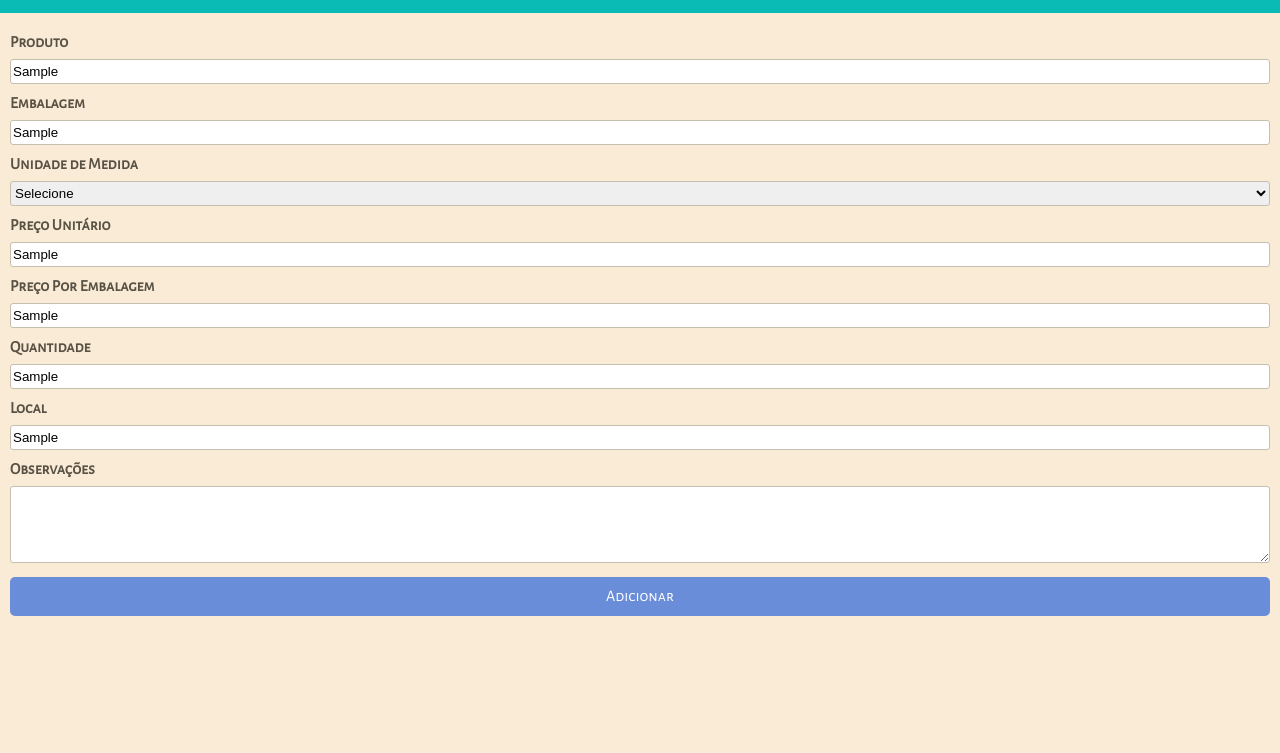
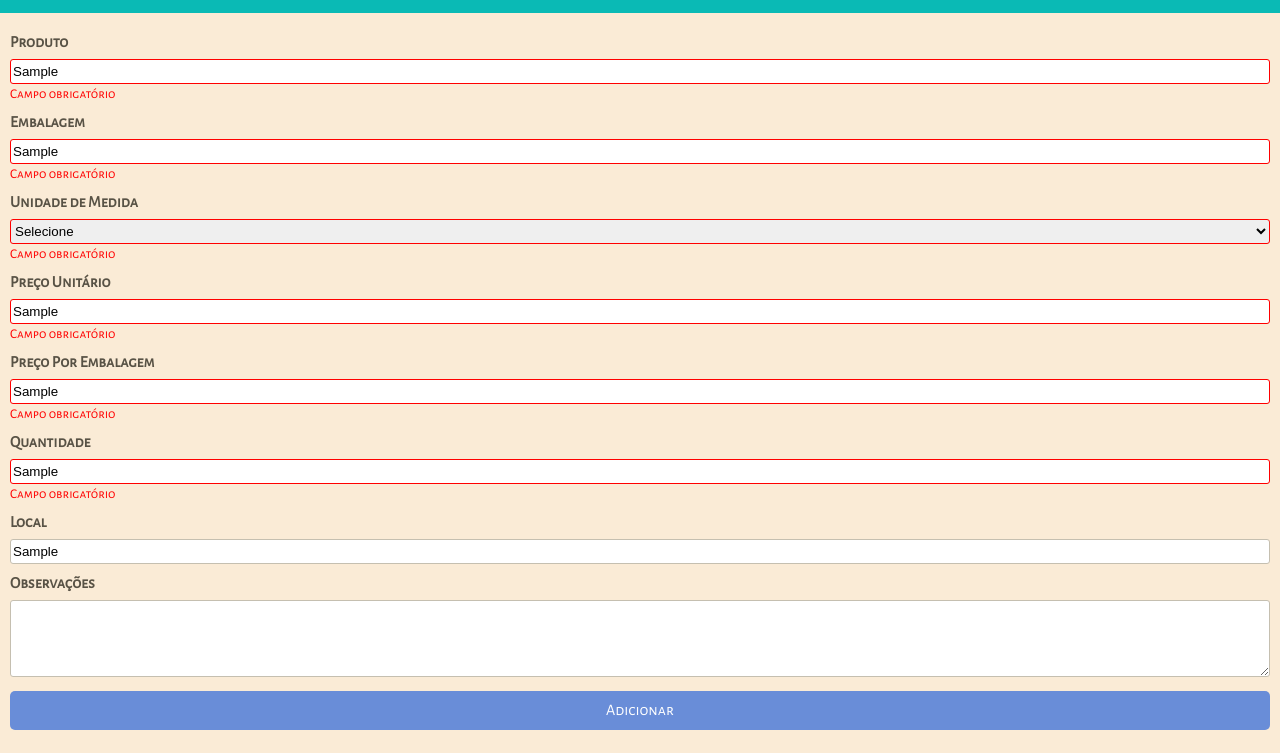
Before and after one commit to Jefferson227/fuzzy-logic-design, a plain HTML site: page index.html in a window 1280 px wide. Both pictures are taken after typing "Sample", "Sample", "Sample", "Sample", "Sample", "Sample" into the empty fields and a click on the button "Adicionar". Shown: the part 47-800 px from the top of the page. Drawn offline with Linux system fonts and the light colour scheme.

Commit message:
Add validation to fields

```diff
--- a/index.html
+++ b/index.html
@@ -9,6 +9,7 @@
     <link rel="stylesheet" href="https://use.fontawesome.com/releases/v5.5.0/css/all.css" integrity="sha384-B4dIYHKNBt8Bc12p+WXckhzcICo0wtJAoU8YZTY5qE0Id1GSseTk6S+L3BlXeVIU" crossorigin="anonymous">
     <link href="https://fonts.googleapis.com/css?family=Lobster" rel="stylesheet">
     <link href="https://fonts.googleapis.com/css?family=Alegreya+Sans+SC" rel="stylesheet">
+    <link href="https://fonts.googleapis.com/css?family=Roboto" rel="stylesheet">
   </head>
 
   <body>
@@ -30,37 +31,43 @@
       <section class="form">
         <div class="field">
           <div class="label">Produto</div>
-          <input type="text" />
+          <input type="text" class="input"/>
+          <small class="validation-message hide">Campo obrigatório</small>
         </div>
 
         <div class="field">
           <div class="label">Embalagem</div>
-          <input type="text" />
+          <input type="text" class="input"/>
+          <small class="validation-message hide">Campo obrigatório</small>
         </div>
 
         <div class="field">
           <div class="label">Unidade de Medida</div>
-          <select>
+          <select class="input">
             <option>Selecione</option>
             <option>Unidade</option>
             <option>Grama</option>
             <option>Mililitro</option>
           </select>
+          <small class="validation-message hide">Campo obrigatório</small>
         </div>
 
         <div class="field">
           <div class="label">Preço Unitário</div>
-          <input type="text" />
+          <input type="text" class="input"/>
+          <small class="validation-message hide">Campo obrigatório</small>
         </div>
 
         <div class="field">
           <div class="label">Preço Por Embalagem</div>
-          <input type="text" />
+          <input type="text" class="input"/>
+          <small class="validation-message hide">Campo obrigatório</small>
         </div>
 
         <div class="field">
           <div class="label">Quantidade</div>
-          <input type="text" />
+          <input type="text" class="input"/>
+          <small class="validation-message hide">Campo obrigatório</small>
         </div>
 
         <div class="field">
@@ -74,11 +81,11 @@
         </div>
 
         <div class="full-button">
-          <button>Adicionar</button>
+          <button id="btn-add">Adicionar</button>
         </div>
       </section>
     </section>
 
-    <!-- <script src="main.js"></script> -->
+    <script src="index.js"></script>
   </body>
 </html>
--- /dev/null
+++ b/index.js
@@ -0,0 +1,11 @@
+document.getElementById('btn-add').addEventListener('click', () => {
+  let elementsWithValidation = document.getElementsByClassName('validation-message');
+  for (let i = 0; i < elementsWithValidation.length; i++) {
+    elementsWithValidation[i].classList.remove('hide');
+  }
+
+  let fields = document.getElementsByClassName('input');
+  for (let i = 0; i < fields.length; i++) {
+    fields[i].classList.add('red-border');
+  }
+});
--- a/style.css
+++ b/style.css
@@ -2,6 +2,14 @@ body {
   margin: 0;
   padding: 0;
   background-color: #faebd6;
+}
+
+.hide {
+  display: none;
+}
+
+.red-border {
+  border-color: red !important;
 }
 
 .content {
@@ -54,6 +62,11 @@ body {
   border-radius: 3px;
 }
 
+.content .form .validation-message {
+  font-family: 'Alegreya Sans SC', sans-serif;
+  color: red;
+}
+
 .content .form textarea {
   height: 77px;
 }
```
